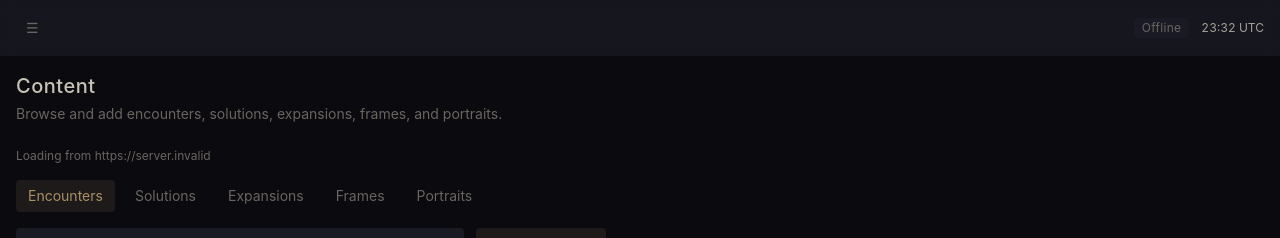
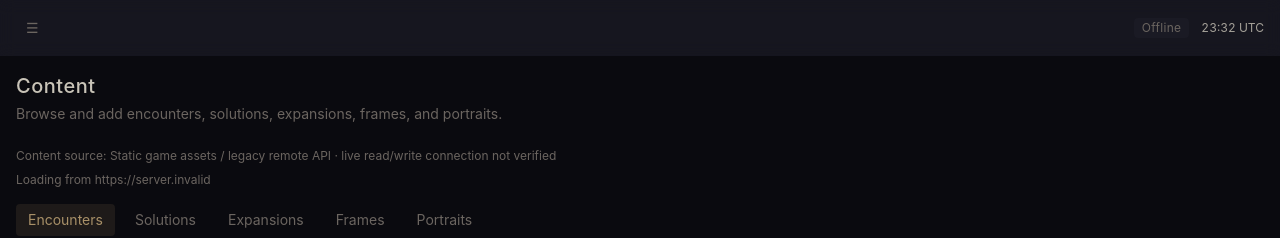
Before and after one commit to babunidev/babuni.admin, a React (Vite) app: page /content in a window 1280 px wide. Shown: the top 238 px of the page. Built offline with nearby package versions, Linux system fonts and the light colour scheme; no server answers.

Commit message:
ui: label content data source and unverified live publishing status

```diff
--- a/src/features/morkahja/pages/ContentPage.tsx
+++ b/src/features/morkahja/pages/ContentPage.tsx
@@ -332,6 +332,11 @@ export function ContentPage() {
         title="Content"
         description="Browse and add encounters, solutions, expansions, frames, and portraits."
       />
+      <p className="mb-2 text-xs text-fog" role="status">
+        Content source: {useLocalContent
+          ? 'Local game-data files · local writes only; not a verified live-server connection'
+          : 'Static game assets / legacy remote API · live read/write connection not verified'}
+      </p>
       <p className="mb-4 text-xs text-fog">{dataSourceHint}</p>
 
       <div className="mb-4 flex flex-wrap gap-2">
```
